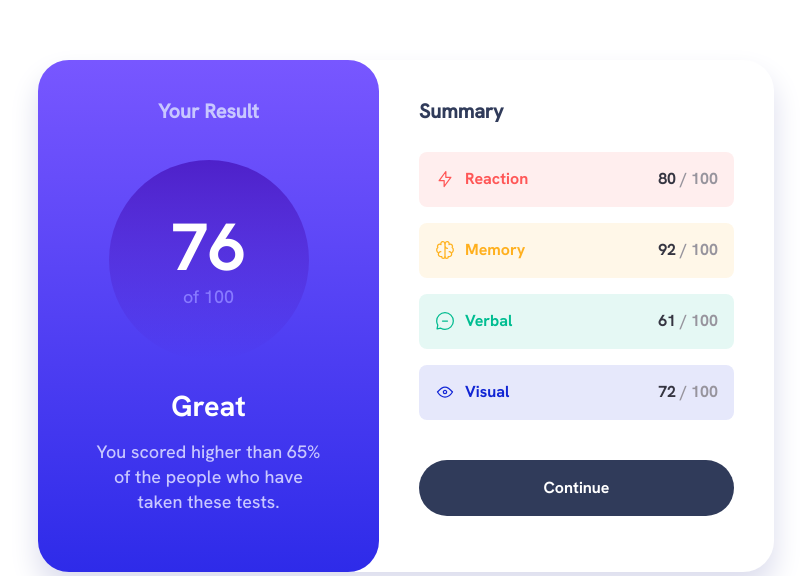
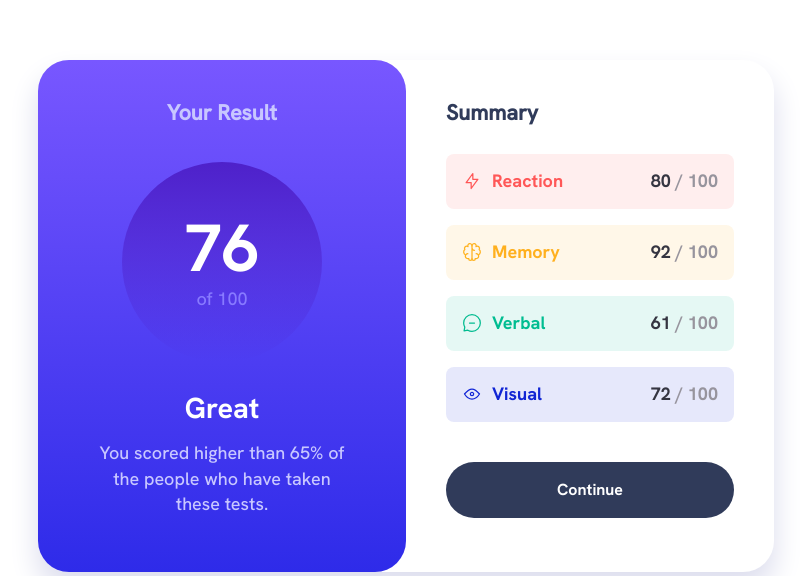
Before and after one commit to wiseman88/Summary-component, a React (Vite) app: page / in a window 1280 px wide. Shown: the part 224-800 px from the top of the page, without its empty margins (234-1045 px from the left). Built offline with nearby package versions, Linux system fonts and the light colour scheme.

Commit message:
style: fix css styles

```diff
--- a/src/assets/styles/result.module.css
+++ b/src/assets/styles/result.module.css
@@ -66,6 +66,7 @@
 
 @media (min-width: 768px) {
   .result {
+    flex: none;
     width: 368px;
     padding-top: 42px;
     border-top-left-radius: 31px;
@@ -74,7 +75,7 @@
 
   .result h3 {
     padding-bottom: 38px;
-    font-size: 1.1rem;
+    font-size: 1.2rem;
   }
 
   .circle {
--- a/src/assets/styles/summary.module.css
+++ b/src/assets/styles/summary.module.css
@@ -102,11 +102,15 @@
   }
 
   .summary h2 {
-    font-size: 1.1rem;
+    font-size: 1.2rem;
     margin-bottom: 30px;
   }
 
   .summary .block:last-of-type {
     margin-bottom: 40px;
   }
+
+  .summary .block * {
+    font-size: 1rem;
+  }
 }
```
